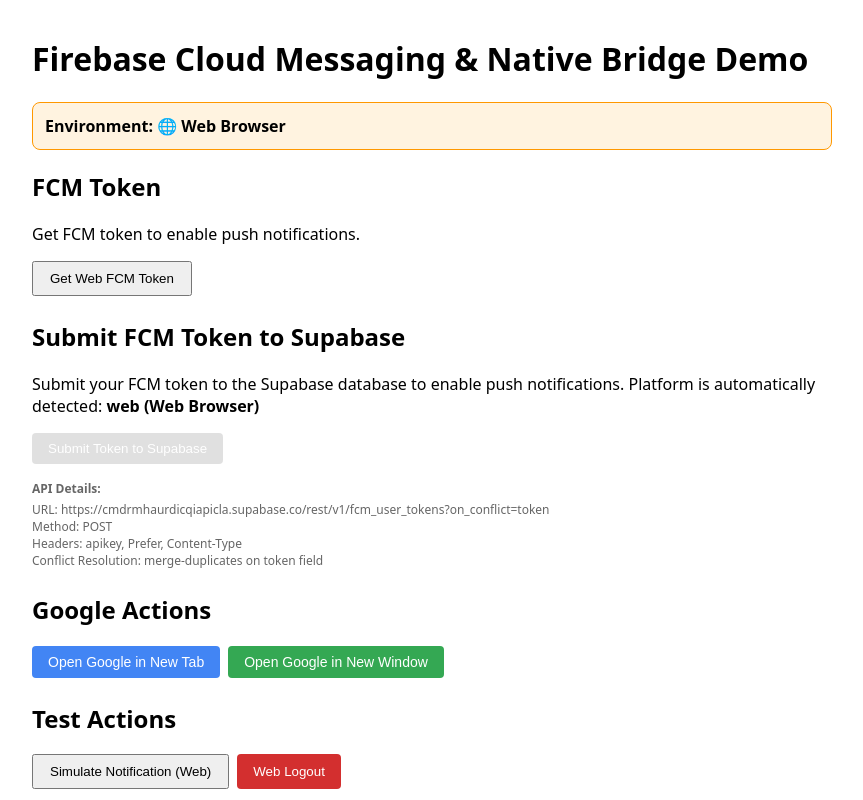
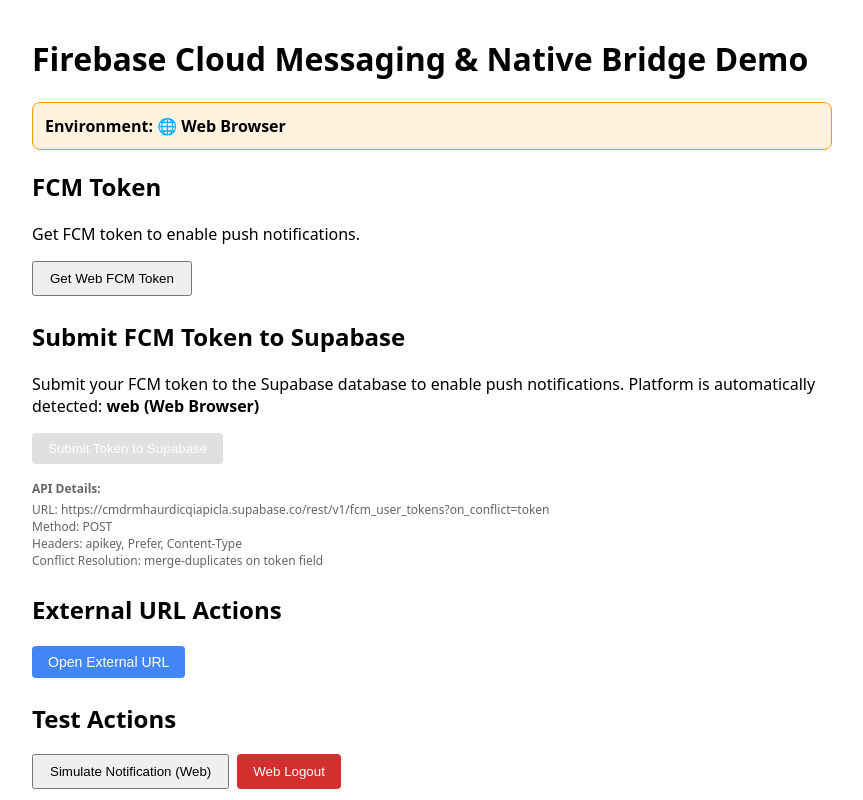
Before and after one commit to az-coder-123/fcm-web-demo, a Next.js app: page / in a window 1280 px wide. Shown: the top 800 px of the page, without its empty margins (208-1071 px from the left). Built offline with nearby package versions, Linux system fonts and the light colour scheme; no server answers.

Commit message:
feat: replace GoogleActions component with ExternalUrlActions for improved external URL handling

```diff
--- a/app/page.js
+++ b/app/page.js
@@ -11,8 +11,8 @@
 import AppStatus from '../components/AppStatus';
 import ErrorDisplay from '../components/ErrorDisplay';
 import EventLog from '../components/EventLog';
+import ExternalUrlActions from '../components/ExternalUrlActions';
 import FcmTokenSection from '../components/FcmTokenSection';
-import GoogleActions from '../components/GoogleActions';
 import Instructions from '../components/Instructions';
 import NativeBridgeActions from '../components/NativeBridgeActions';
 import NetworkStatus from '../components/NetworkStatus';
@@ -422,7 +422,7 @@
                 />
             )}
 
-            <GoogleActions />
+            <ExternalUrlActions />
 
             <TestActions
                 isNativeApp={isNativeApp}
--- /dev/null
+++ b/components/ExternalUrlActions.js
@@ -0,0 +1,47 @@
+export default function ExternalUrlActions() {
+    const isNativeApp = typeof window !== 'undefined' && window.flutter_inappwebview;
+
+    const openExternalUrl = async (url) => {
+        if (isNativeApp) {
+            try {
+                const response = await window.flutter_inappwebview.callHandler('openExternalUrl', url);
+                if (!response?.success) {
+                    console.error('Failed to open external URL:', response?.error);
+                    alert('Failed to open URL: ' + (response?.error || 'Unknown error'));
+                }
+            } catch (error) {
+                console.error('Error calling openExternalUrl:', error);
+                alert('Failed to open URL: ' + error.message);
+            }
+        } else {
+            // Fallback to window.open for web browser
+            window.open(url, '_blank');
+        }
+    };
+
+    const handleOpenExternalUrl = () => {
+        openExternalUrl('https://www.google.com');
+    };
+
+    return (
+        <section style={{ marginBottom: 24 }}>
+            <h2>External URL Actions</h2>
+            <div style={{ display: 'flex', gap: 8, flexWrap: 'wrap' }}>
+                <button
+                    onClick={handleOpenExternalUrl}
+                    style={{
+                        padding: '8px 16px',
+                        background: '#4285F4',
+                        color: 'white',
+                        border: 'none',
+                        borderRadius: 4,
+                        cursor: 'pointer',
+                        fontSize: '14px'
+                    }}
+                >
+                    Open External URL
+                </button>
+            </div>
+        </section>
+    );
+}
--- a/components/GoogleActions.js
+++ /dev/null
@@ -1,55 +0,0 @@
-export default function GoogleActions() {
-    const handleOpenGoogleNewTab = () => {
-        window.open('https://www.google.com', '_blank');
-    };
-
-    const handleOpenGoogleNewWindow = () => {
-        const width = 800;
-        const height = 600;
-        const left = (window.innerWidth - width) / 2;
-        const top = (window.innerHeight - height) / 2;
-
-        window.open(
-            'https://www.google.com',
-            '_blank',
-            `width=${width},height=${height},left=${left},top=${top},menubar=no,toolbar=no,location=no,status=no,scrollbars=yes,resizable=yes`
-        );
-    };
-
-    return (
-        <section style={{ marginBottom: 24 }}>
-            <h2>Google Actions</h2>
-            <div style={{ display: 'flex', gap: 8, flexWrap: 'wrap' }}>
-                <button
-                    onClick={handleOpenGoogleNewTab}
-                    style={{
-                        padding: '8px 16px',
-                        background: '#4285F4',
-                        color: 'white',
-                        border: 'none',
-                        borderRadius: 4,
-                        cursor: 'pointer',
-                        fontSize: '14px'
-                    }}
-                >
-                    Open Google in New Tab
-                </button>
-
-                <button
-                    onClick={handleOpenGoogleNewWindow}
-                    style={{
-                        padding: '8px 16px',
-                        background: '#34A853',
-                        color: 'white',
-                        border: 'none',
-                        borderRadius: 4,
-                        cursor: 'pointer',
-                        fontSize: '14px'
-                    }}
-                >
-                    Open Google in New Window
-                </button>
-            </div>
-        </section>
-    );
-}
```
